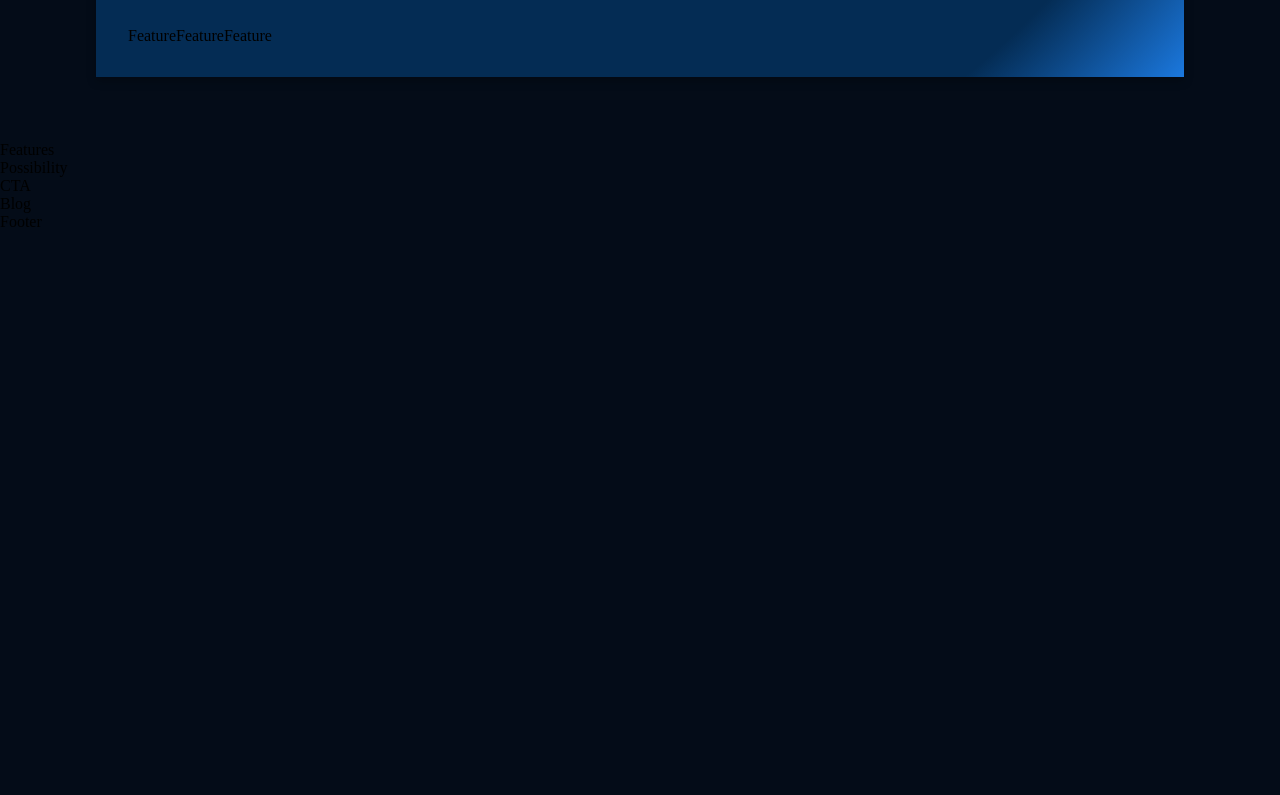
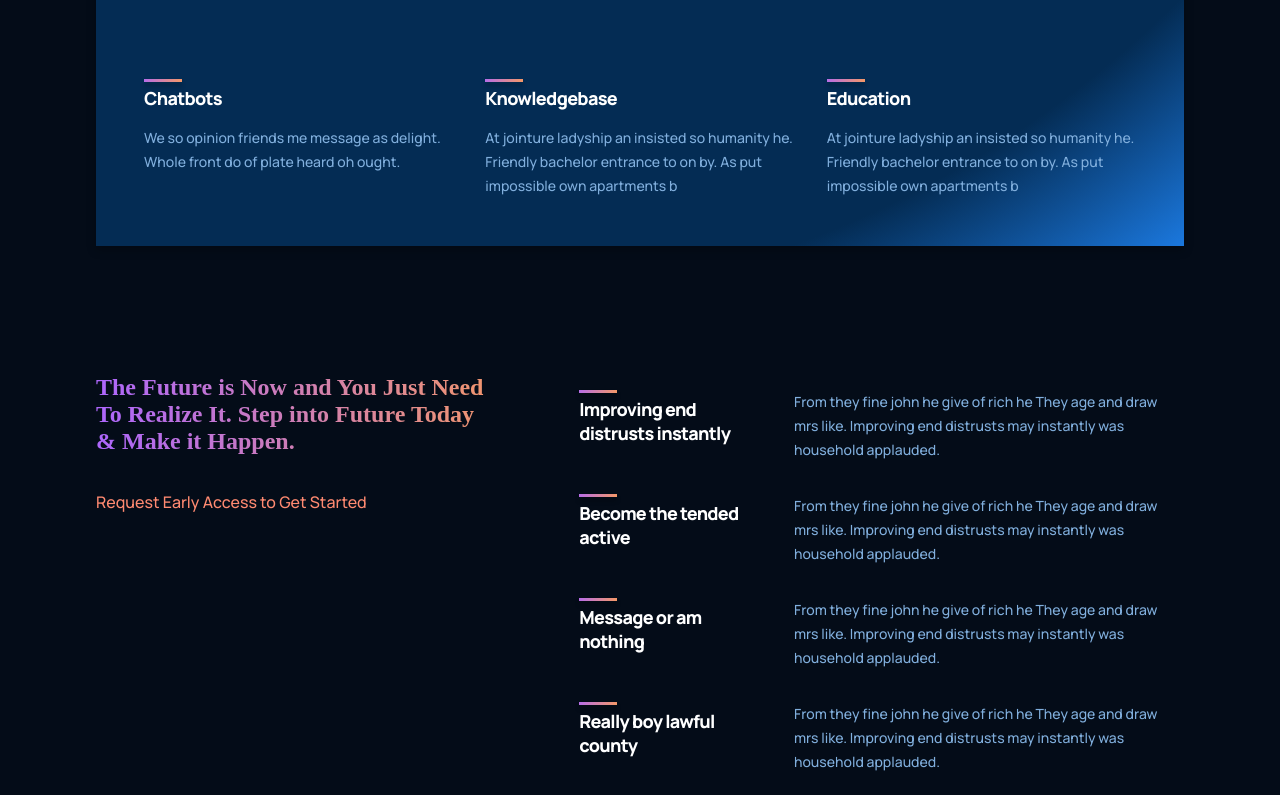
Before and after one commit to AngieJW/gpt3, a React (Create React App) app: page / in a window 1280 px wide. Shown: the part 1345-2140 px from the top of the page. Before the commit the page ends 1576 px from the top, so only its background shows below. Built offline with nearby package versions, Linux system fonts and the light colour scheme.

Commit message:
Add features section

```diff
--- a/src/components/feature/Feature.jsx
+++ b/src/components/feature/Feature.jsx
@@ -1,9 +1,17 @@
 import React from 'react'
 import './feature.css';
 
-const Feature = () => {
+const Feature = ({title, text}) => {
   return (
-    <div>Feature</div>
+    <div className='gpt3__features-container__feature'>
+      <div className='gpt3__features-container__feature-title'>
+        <div />
+        <h2>{title}</h2>
+      </div>
+      <div className='gpt3__features-container__feature-text'>
+      <p>{text}</p>
+      </div>
+    </div>
   )
 }
 
--- a/src/components/feature/feature.css
+++ b/src/components/feature/feature.css
@@ -0,0 +1,64 @@
+.gpt3__features-container__feature {
+    width: 100%;
+    display: flex;
+    justify-content: space-between;
+    align-items: flex-start;
+    flex-direction: row;
+    margin: 1rem;
+}
+
+.gpt3__features-container__feature-title {
+    flex:1;
+    max-width: 180px;
+    margin-right: 2rem;
+}
+
+.gpt3__features-container__feature-title h2{
+    font-family: var(--font-family);
+    font-weight: 800;
+    font-size: 18px;
+    line-height: 24px;
+    letter-spacing: -0.04em;
+    color: #fff;
+    margin-bottom: 1rem;
+}
+
+.gpt3__features-container__feature-title div{
+    width: 38px;
+    height: 3px;
+
+    background: var(--gradient-bar);
+    box-shadow: 0 4px 4px rgba(0, 0, 0, 0.25);
+    margin-bottom: 0.25rem;
+}
+
+.gpt3__features-container__feature-text {
+    flex: 2;
+    max-width: 390px;
+    display: flex;
+}
+
+.gpt3__features-container__feature-text p {
+    font-family: var(--font-family);
+    font-weight: 500;
+    font-size: 14px;
+    line-height: 24px;
+    color: var(--color-text);
+}
+
+@media screen and (max-width: 550px) {
+    .gpt3__features-container__feature-title h2 {
+        font-size: 14px;
+        line-height: 22px;
+    }
+
+    .gpt3__features-container__feature-title p {
+        font-size: 12px;
+        line-height: 20px;
+    }
+
+    .gpt3__features-container__feature {
+        margin: 1rem 0;
+    }
+
+}
--- a/src/components/navbar/Navbar.jsx
+++ b/src/components/navbar/Navbar.jsx
@@ -6,7 +6,7 @@ import './navbar.css';
 const Menu = () => (
   <>
     <p><a href="#home">Home</a></p>
-    <p><a href="##wgpt">What is GPT?</a></p>
+    <p><a href="#wgpt3">What is GPT?</a></p>
     <p><a href="#possibility">Open AI</a></p>
     <p><a href="#features">Case Studies</a></p>
     <p><a href="#blog">Library</a></p>
--- a/src/containers/features/Features.jsx
+++ b/src/containers/features/Features.jsx
@@ -1,9 +1,40 @@
 import React from 'react';
 import './features.css';
+import { Feature } from '../../components'
+
+const featuresData = [
+  {
+    title: "Improving end distrusts instantly",
+    text: "From they fine john he give of rich he They age and draw mrs like. Improving end distrusts may instantly was household applauded."
+  },
+  {
+    title: "Become the tended active",
+    text: "From they fine john he give of rich he They age and draw mrs like. Improving end distrusts may instantly was household applauded."
+  },
+  {
+    title: "Message or am nothing",
+    text: "From they fine john he give of rich he They age and draw mrs like. Improving end distrusts may instantly was household applauded."
+  },
+  {
+    title: "Really boy lawful county",
+    text: "From they fine john he give of rich he They age and draw mrs like. Improving end distrusts may instantly was household applauded."
+  }
+]
 
 const Features = () => {
   return (
-    <div>Features</div>
+    <div className='gpt3__features section__padding' id="features">
+      <div className='gpt3__features-heading'>
+        <h2 className='gradient__text'>The Future is Now and You Just
+         Need To Realize It. Step into Future Today & Make it Happen.</h2>
+         <p>Request Early Access to Get Started</p>
+      </div>
+      <div className='gpt3__features-container'>
+        {featuresData.map((item, index) => (
+          <Feature title={item.title} text={item.text} key={item.title + index}/>
+        ))}
+      </div>
+    </div>
   )
 }
 
--- a/src/containers/features/features.css
+++ b/src/containers/features/features.css
@@ -0,0 +1,60 @@
+.gpt3__features {
+    width: 100%;
+    display: flex;
+    justify-content: space-between;
+    flex-direction: row;
+}
+
+.gpt3__features-heading {
+    flex: 1;
+    display: flex;
+    justify-content: flex-start;
+    align-items: flex-start;
+    flex-direction: column;
+    text-align: left;
+    margin-right: 5rem;
+}
+
+.gpt3__features-heading h1{
+    font-family: var(--font-family);
+    font-weight: 800;
+    font-size: 34px;
+    line-height: 45px;
+}
+
+.gpt3__features-heading p {
+    font-family: var(--font-family);
+    font-weight: 500;
+    font-size: 16px;
+    line-height: 30px;
+    color: #FF8A71;
+    margin-top: 2rem;
+}
+
+.gpt3__features-container {
+    flex: 1.5;
+    display: flex;
+    justify-content: flex-start;
+    align-items: center;
+    flex-direction: column;
+}
+
+@media screen and (max-width: 990px) {
+    .gpt3__features {
+        flex-direction: column;
+    }
+
+    .gpt3__features-heading {
+        margin: 0 0 2rem 0;
+    }
+
+}
+
+@media screen and (max-width: 550px) {
+
+    .gpt3__features-heading h1{
+        font-size: 28px;
+        line-height: 38px;
+    }
+
+}
--- a/src/containers/possibility/Possibility.jsx
+++ b/src/containers/possibility/Possibility.jsx
@@ -1,9 +1,20 @@
 import React from 'react'
+import possibilityImage from '../../assets/possibility.png'
 import './possibility.css';
 
 const Possibility = () => {
   return (
-    <div>Possibility</div>
+    <div className='gpt3__possibility section__padding' id="possibility">
+      <div className='gpt3__possibility-image'>
+        <img src={possibilityImage} alt="possibility"></img>
+      </div>
+      <div className='gpt3__possibility-content'>
+        <h4>Request Early Access to Get Started</h4>
+        <h2 className='gradient__text'>The possibilities are beyond your imagination</h2>
+        <p>Lorem ipsum dolor sit amet consectetur adipisicing elit. Explicabo alias molestiae minus? Accusantium similique, delectus impedit voluptatibus ullam, aspernatur consectetur culpa ipsum mollitia non neque alias fugit enim blanditiis inventore.</p>
+        <h4>Request Early Access to Get Started</h4>
+      </div>
+    </div>
   )
 }
 
--- a/src/containers/whatGPT3/WhatGPT3.jsx
+++ b/src/containers/whatGPT3/WhatGPT3.jsx
@@ -4,18 +4,24 @@ import './whatGPT3.css';
 
 const WhatGPT3 = () => {
   return (
-    <div className='gpt3__whatgpt3 section__margin' id="wgpt3">WhatGPT3
+    <div className='gpt3__whatgpt3 section__margin' id="wgpt3">
       <div className='gpt3__whatgpt3-feature'>
-        <Feature />
+        <Feature title="What is GPT-3" text="We so opinion friends me message as delight
+        . Whole front do of plate heard oh ought. His defective nor convinced residence own.
+        Connection has put impossible own apartments boisterous. At jointure ladyship an
+        insisted so humanity he. Friendly bachelor entrance to on by."/>
       </div>
       <div className='gpt3__whatgpt3-heading'>
         <h2 className='gradient__text'>The possibilities are beyond your imagination</h2>
         <p>Explore The Library</p>
       </div>
       <div className='gpt3__whatgpt3-container'>
-        <Feature />
-        <Feature />
-        <Feature />
+        <Feature title="Chatbots" text="We so opinion friends me message as delight.
+        Whole front do of plate heard oh ought. "/>
+        <Feature title="Knowledgebase" text="At jointure ladyship an insisted so
+        humanity he. Friendly bachelor entrance to on by. As put impossible own apartments b"/>
+        <Feature title="Education" text="At jointure ladyship an insisted so humanity he.
+        Friendly bachelor entrance to on by. As put impossible own apartments b"/>
       </div>
     </div>
   )
```
